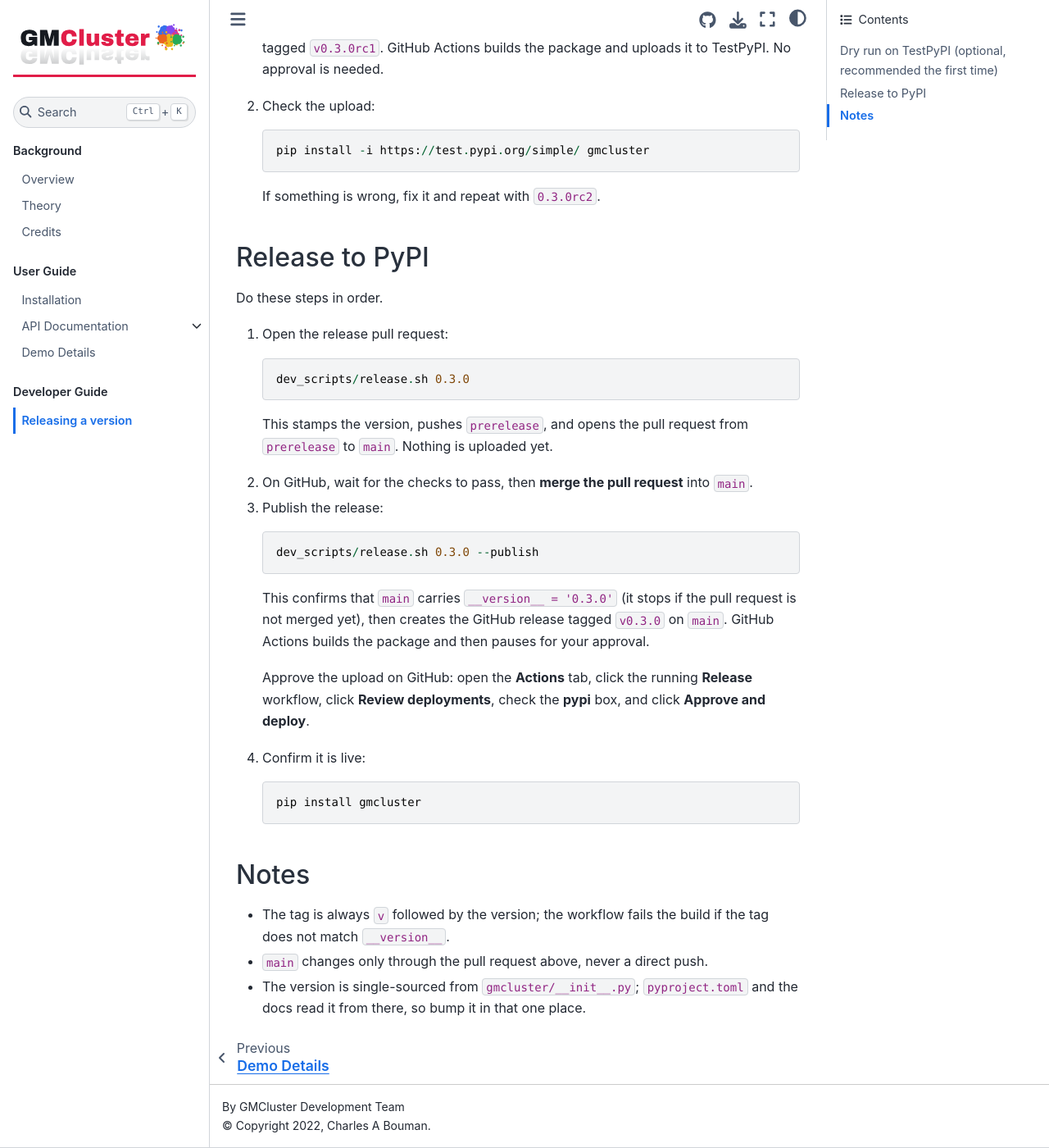
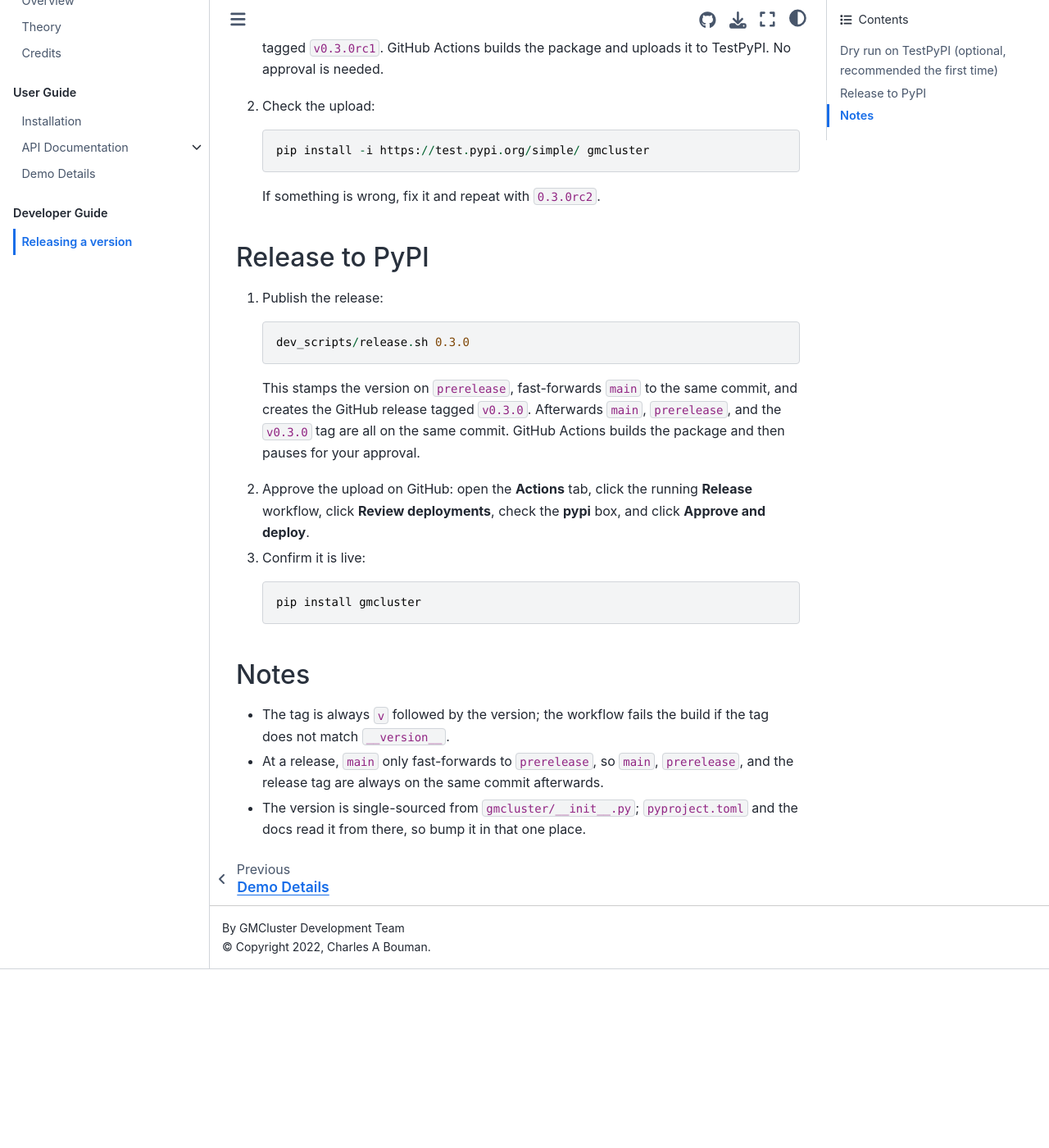
Before and after one commit to cabouman/gmcluster, a Sphinx documentation site: the page built from docs/source/dev_release.rst, in a window 1280 px wide and 1400 px high, scrolled down 642 px. Shown: the whole window at 82% size. Built offline with Sphinx 7.4.7 and the Sphinx Book theme 1.1.4, drawn with Linux system fonts in a browser that asks for light colours; pages that are not in the unit, such as notebooks, are missing from menus; after the commit the page ends 1824 px from its top, so only the background shows below that.

Commit message:
Keep every branch on the same commit at release
release.sh also moves local main to prerelease, so after a release the local
and remote main, prerelease, and the version tag are all on one commit.  The
release page describes this single-command flow.

Co-Authored-By: Claude Opus 4.8 <noreply@anthropic.com>
Claude-Session: https://claude.ai/code/session_01V68g4ip5sveWJBSwT3UHxk

```diff
--- a/docs/source/dev_release.rst
+++ b/docs/source/dev_release.rst
@@ -34,32 +34,20 @@ PyPI version number can never be reused, so it is worth doing once.
 Release to PyPI
 ===============
 
-Do these steps in order.
-
-1. Open the release pull request::
+1. Publish the release::
 
        dev_scripts/release.sh 0.3.0
 
-   This stamps the version, pushes ``prerelease``, and opens the pull request
-   from ``prerelease`` to ``main``.  Nothing is uploaded yet.
+   This stamps the version on ``prerelease``, fast-forwards ``main`` to the same
+   commit, and creates the GitHub release tagged ``v0.3.0``.  Afterwards
+   ``main``, ``prerelease``, and the ``v0.3.0`` tag are all on the same commit.
+   GitHub Actions builds the package and then pauses for your approval.
 
-2. On GitHub, wait for the checks to pass, then **merge the pull request** into
-   ``main``.
-
-3. Publish the release::
-
-       dev_scripts/release.sh 0.3.0 --publish
-
-   This confirms that ``main`` carries ``__version__ = '0.3.0'`` (it stops if
-   the pull request is not merged yet), then creates the GitHub release tagged
-   ``v0.3.0`` on ``main``.  GitHub Actions builds the package and then pauses
-   for your approval.
-
-   Approve the upload on GitHub: open the **Actions** tab, click the running
+2. Approve the upload on GitHub: open the **Actions** tab, click the running
    **Release** workflow, click **Review deployments**, check the **pypi** box,
    and click **Approve and deploy**.
 
-4. Confirm it is live::
+3. Confirm it is live::
 
        pip install gmcluster
 
@@ -68,6 +56,7 @@ Notes
 
 - The tag is always ``v`` followed by the version; the workflow fails the build
   if the tag does not match ``__version__``.
-- ``main`` changes only through the pull request above, never a direct push.
+- At a release, ``main`` only fast-forwards to ``prerelease``, so ``main``,
+  ``prerelease``, and the release tag are always on the same commit afterwards.
 - The version is single-sourced from ``gmcluster/__init__.py``; ``pyproject.toml``
   and the docs read it from there, so bump it in that one place.
```
Also changed, not shown: 1 other file.
